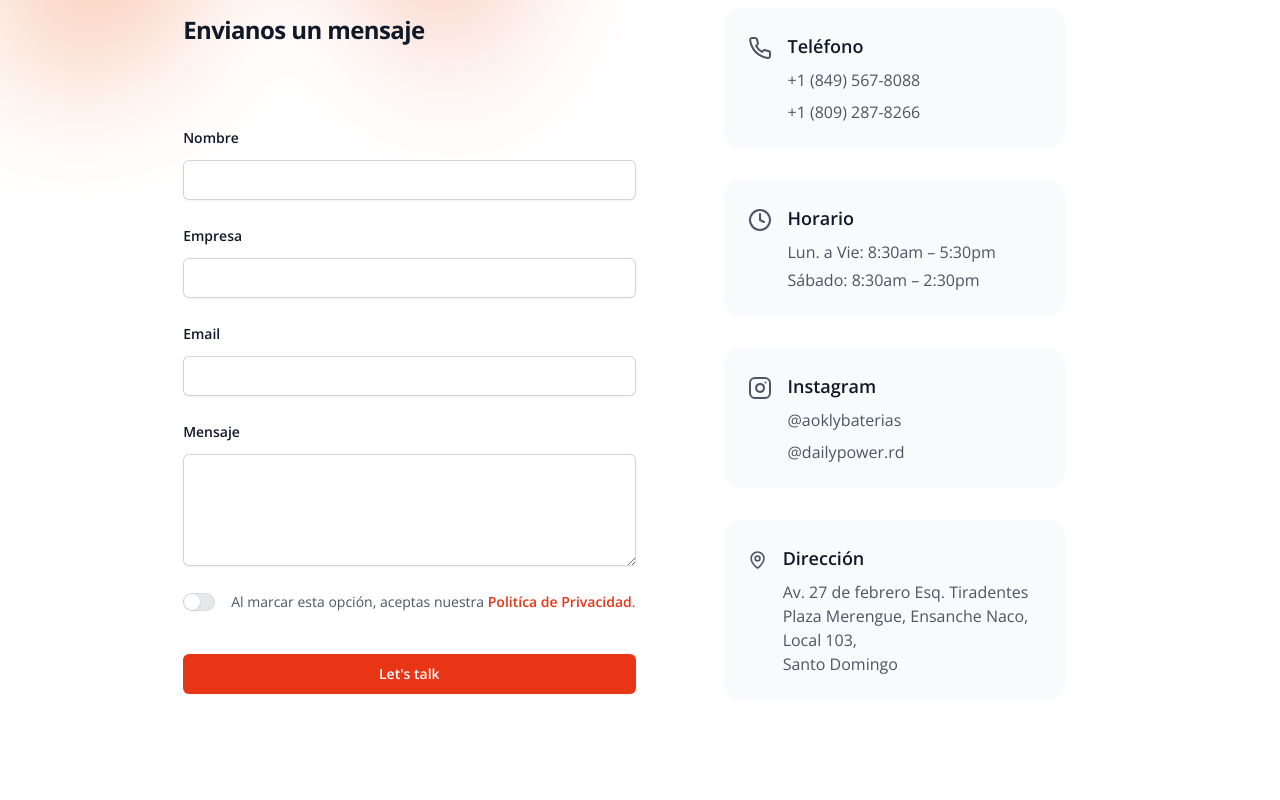
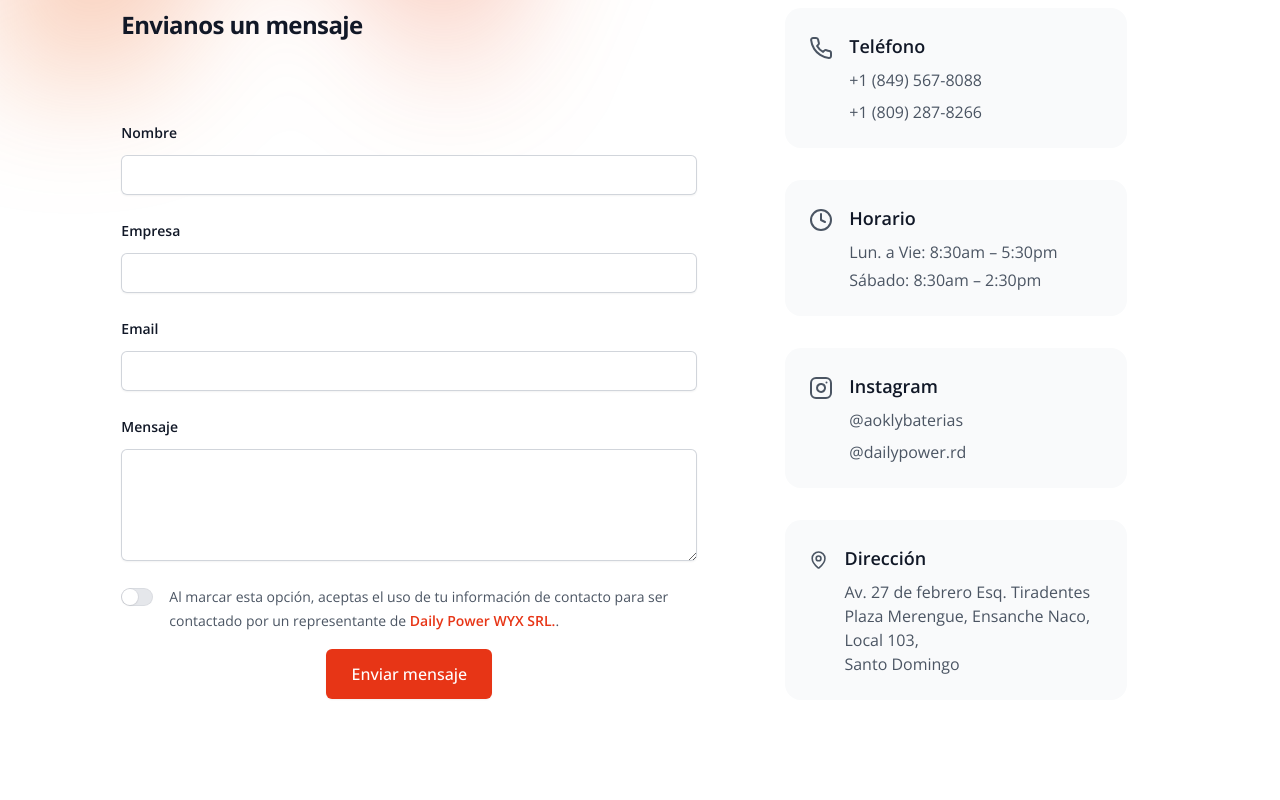
Before and after one commit to BraulioAR/DailyPower, a Next.js app: page /Contacto in a window 1280 px wide. Shown: the part 280-1080 px from the top of the page. Built offline with nearby package versions, Linux system fonts and the light colour scheme; some icons are missing; what @midudev/tailwind-animations would draw is missing.

Commit message:
Implemented Netlify Forms

```diff
--- a/src/components/ContactUs.js
+++ b/src/components/ContactUs.js
@@ -1,8 +1,6 @@
 'use client'
 
 import { useState } from 'react'
-import { useEffect } from "react";
-import { FaChevronCircleDown } from "react-icons/fa";
 import { Field, Label, Switch } from '@headlessui/react'
 import dynamic from 'next/dynamic';
 import ContactCard from '@/components/ContactCard'
@@ -10,7 +8,51 @@ import ContactCard from '@/components/ContactCard'
 const LeafletMap = dynamic(() => import('./LeafletMap'), { ssr: false });
 
 export default function ContactUs() {
-  const [agreed, setAgreed] = useState(false)
+  const [agreed, setAgreed] = useState(false);
+  const [formData, setFormData] = useState({
+    name: '',
+    company: '',
+    email: '',
+    message: ''
+  });
+  const [showSuccess, setShowSuccess] = useState(false);
+  const [formError, setFormError] = useState('');
+
+  const handleChange = (e) => {
+    const { name, value } = e.target;
+    setFormData(prev => ({
+      ...prev,
+      [name]: value
+    }));
+  };
+
+  const handleSubmit = (e) => {
+    e.preventDefault();
+
+    if (!formData.name || !formData.email || !formData.message || !agreed) {
+      setFormError('Por favor, acepta la política de privacidad.');
+      setTimeout(() => {
+      setFormError('');
+    }, 4000);
+      return;
+    }
+
+    // Simulate form submission
+    setShowSuccess(true);
+
+    // Clear the form fields
+    setFormData({
+      name: '',
+      company: '',
+      email: '',
+      message: ''
+    });
+
+    // Hide the success message after 4 seconds
+    setTimeout(() => {
+      setShowSuccess(false);
+    }, 4000);
+  };
 
   return (
     <div className="isolate bg-white px-6 py-24 sm:py-32 lg:px-8">
@@ -34,13 +76,17 @@ export default function ContactUs() {
           Estamos aquí para atenderte
         </p>
       </div>
-      <div className='w-full flex lg:flex-row flex-col justify-center gap-14'>
+      <section className='w-full flex lg:flex-row flex-col justify-center gap-14'>
         <div className='flex flex-col justify-center'>
-
           <h2 className="text-2xl font-bold tracking-tight text-gray-900">
             Envianos un mensaje
           </h2>
-           <form action="#" method="POST" className="mx-auto mt-16 max-w-xl sm:mt-20">
+          {showSuccess && (
+            <div className="bg-green-100 text-green-800 p-4 rounded-md mt-4 max-w-md">
+              <span>Mensaje enviado con éxito, nuestro equipo estará en contacto contigo pronto.</span>
+            </div>
+          )}
+          <form onSubmit={handleSubmit} className="mx-auto mt-16 max-w-xl sm:mt-20" data-netlify="true">
             <div className="grid grid-cols-1 gap-x-8 gap-y-6 sm:grid-cols-2">
               <div className="sm:col-span-2">
                 <label htmlFor="name" className="block text-sm/6 font-semibold text-gray-900">
@@ -51,12 +97,14 @@ export default function ContactUs() {
                     id="name"
                     name="name"
                     type="text"
+                    value={formData.name}
+                    onChange={handleChange}
                     autoComplete="given-name"
                     className="block w-full rounded-md border-0 px-3.5 py-2 text-gray-900 shadow-sm ring-1 ring-inset ring-gray-300 placeholder:text-gray-400 focus:ring-2 focus:ring-inset focus:ring-indigo-600 sm:text-sm/6"
+                    required
                   />
                 </div>
               </div>
-
               <div className="sm:col-span-2">
                 <label htmlFor="company" className="block text-sm/6 font-semibold text-gray-900">
                   Empresa
@@ -66,6 +114,8 @@ export default function ContactUs() {
                     id="company"
                     name="company"
                     type="text"
+                    value={formData.company}
+                    onChange={handleChange}
                     autoComplete="organization"
                     className="block w-full rounded-md border-0 px-3.5 py-2 text-gray-900 shadow-sm ring-1 ring-inset ring-gray-300 placeholder:text-gray-400 focus:ring-2 focus:ring-inset focus:ring-indigo-600 sm:text-sm/6"
                   />
@@ -80,8 +130,11 @@ export default function ContactUs() {
                     id="email"
                     name="email"
                     type="email"
+                    value={formData.email}
+                    onChange={handleChange}
                     autoComplete="email"
                     className="block w-full rounded-md border-0 px-3.5 py-2 text-gray-900 shadow-sm ring-1 ring-inset ring-gray-300 placeholder:text-gray-400 focus:ring-2 focus:ring-inset focus:ring-indigo-600 sm:text-sm/6"
+                    required
                   />
                 </div>
               </div>
@@ -94,11 +147,18 @@ export default function ContactUs() {
                     id="message"
                     name="message"
                     rows={4}
+                    value={formData.message}
+                    onChange={handleChange}
                     className="block w-full rounded-md border-0 px-3.5 py-2 text-gray-900 shadow-sm ring-1 ring-inset ring-gray-300 placeholder:text-gray-400 focus:ring-2 focus:ring-inset focus:ring-indigo-600 sm:text-sm/6"
-                defaultValue={''}
+                    required
                   />
                 </div>
               </div>
+              {formError && (
+                    <div className="bg-red-100 text-red-800 p-4 rounded-md mt-4 col-span-2">
+                      <span>{formError}</span>
+                    </div>
+                  )}
               <Field className="flex gap-x-4 sm:col-span-2">
                 <div className="flex h-6 items-center">
                   <Switch
@@ -114,38 +174,34 @@ export default function ContactUs() {
                   </Switch>
                 </div>
                 <Label className="text-sm/6 text-gray-600">
-              Al marcar esta opción, aceptas nuestra{' '}
-              <a href="#" className="font-semibold text-[#E73516]">
-                Politíca&nbsp;de&nbsp;Privacidad
+                  Al marcar esta opción, aceptas el uso de tu información de contacto para ser contactado por un representante de {' '}
+                  <a href="/Nosotros" className="font-semibold text-[#E73516]">
+                    Daily&nbsp;Power&nbsp;WYX&nbsp;SRL.
                   </a>
                   .
                 </Label>
               </Field>
             </div>
-        <div className="mt-10">
+            <div className="mt-4 flex justify-center gap-x-6">
               <button
                 type="submit"
-            className="block w-full rounded-md bg-[#E73516] px-3.5 py-2.5 text-center text-sm font-semibold text-white shadow-sm focus-visible:outline focus-visible:outline-2 focus-visible:outline-offset-2 focus-visible:outline-[#E73516]"
+                className="inline-flex justify-center rounded-md border border-transparent bg-[#E73516] px-6 py-3 text-base font-medium text-white shadow-sm hover:bg-[#EC7610] focus:outline-none focus:ring-2 focus:ring-[#E73516] focus:ring-offset-2"
               >
-            Let's talk
+                Enviar mensaje
               </button>
             </div>
           </form>
         </div>
         <ContactCard/>
-      </div>
-
+      </section>
       <section className="max-w-6xl gap-4 m-auto px-6 pt-10 pb-20 w-full">
-
-      <h2
-        className="text-gray-900 pb-4  text-center lg:text-start text-4xl font-bold"
-      >
+        <h2 className="text-gray-900 pb-4 text-center lg:text-start text-4xl font-bold">
           Visítanos
         </h2>
-        <div id='ubicacion' className="mt-10">
+        <div id="ubicacion" className="mt-10">
           <LeafletMap />
         </div>
       </section>
     </div>
-  )
+  );
 }
```
Lines whose indentation alone changed are shown as unchanged.
